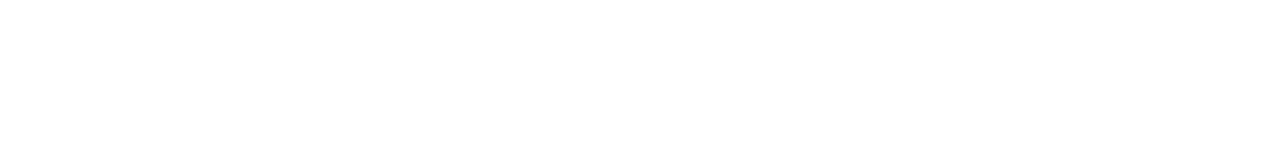
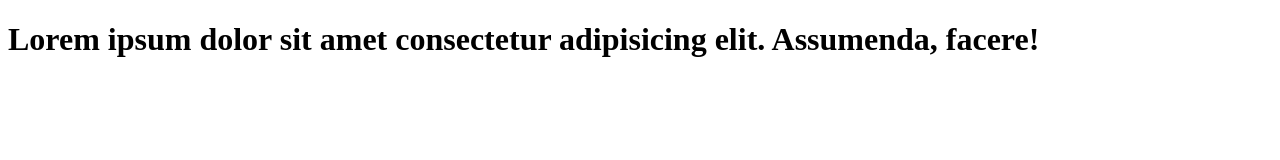
Before and after one commit to Hossein12Hosseini/git-project, a plain HTML site: page index.html in a window 1280 px wide. Drawn offline with Linux system fonts and the light colour scheme.

Commit message:
create h1

```diff
--- a/index.html
+++ b/index.html
@@ -7,6 +7,6 @@
     <title>Document</title>
 </head>
 <body>
-
+    <h1>Lorem ipsum dolor sit amet consectetur adipisicing elit. Assumenda, facere!</h1>
 </body>
 </html>
```
